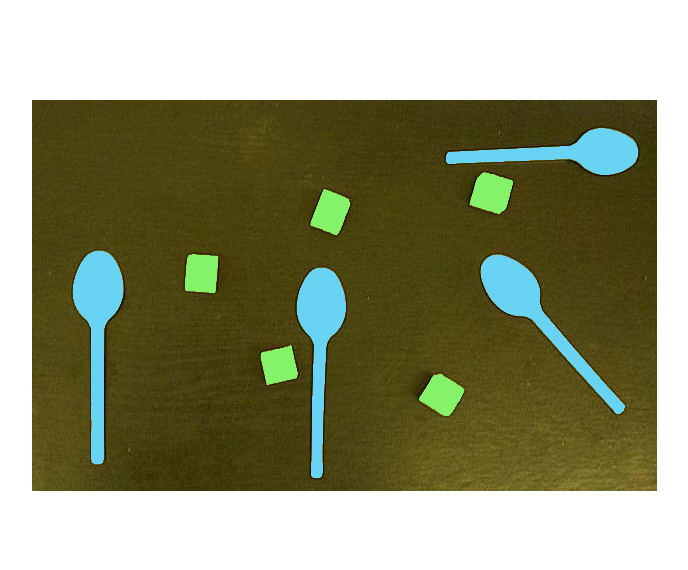
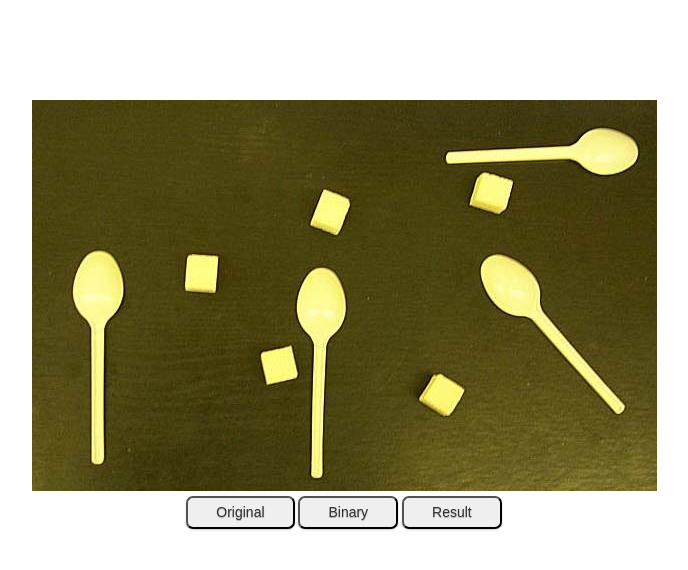
Before and after one commit to BankaSgushenki/DSP-Pattern-Recognition, a plain HTML site: page index.html in a window 1280 px wide. Shown: the whole page, without its empty margins (296-984 px from the left). Drawn offline with Linux system fonts and the light colour scheme.

Commit message:
added interface

```diff
--- a/css/main.css
+++ b/css/main.css
@@ -10,3 +10,27 @@ body {
 .content {
     margin-top: 100px;
 }
+
+.button {
+	display: inline-block;
+	outline: none;
+	cursor: pointer;
+	text-align: center;
+	text-decoration: none;
+	font: 14px/100% Arial, Helvetica, sans-serif;
+	padding: .5em 2em .55em;
+	text-shadow: 0 1px 1px rgba(0,0,0,.3);
+	-webkit-border-radius: .5em;
+	-moz-border-radius: .5em;
+	border-radius: .5em;
+	-webkit-box-shadow: 0 1px 2px rgba(0,0,0,.2);
+	-moz-box-shadow: 0 1px 2px rgba(0,0,0,.2);
+	box-shadow: 0 1px 2px rgba(0,0,0,.2);
+}
+.button:hover {
+	text-decoration: none;
+}
+.button:active {
+	position: relative;
+	top: 1px;
+}
--- a/index.html
+++ b/index.html
@@ -6,6 +6,7 @@
         <meta name="description" content="Pattern Recognition">
         <link rel="stylesheet"  href="css/main.css">
         <link rel="stylesheet"  href="css/bootstrap.css">
+
     </head>
     <body>
         <div class = "content text-center">
@@ -13,5 +14,14 @@
         </div>
         <script type="text/javascript" src = "js/patternRecognizer.js"></script>
         <script type="text/javascript" src = "js/main.js"></script>
+
+
+
+        <div style="width: 50%; margin: 0 auto; text-align: center;">
+            <input type="button" class="button" name="buttonOriginal" value="Original" onClick="showOriginalImage();">
+            <input type="button" class="button" name="buttonBinary" value="Binary" onClick="showBinaryzedPixels();">
+            <input type="button" class="button" name="buttonResult" value="Result" onClick="showResultImage();">
+        </div>
+
     </body>
 </html>
--- a/js/main.js
+++ b/js/main.js
@@ -1 +1,17 @@
 patternRecognizer.loadImage('images/P0001468.jpg');
+
+
+function showOriginalImage()
+	{
+		 patternRecognizer.ctx.drawImage(patternRecognizer.originalImage, 0, 0);
+	}
+
+function showBinaryzedPixels()
+	{
+		patternRecognizer.ctx.putImageData(patternRecognizer.binaryzedPixels, 0, 0);
+	}
+
+function showResultImage()
+	{
+		 patternRecognizer.ctx.putImageData(patternRecognizer.resultImage, 0, 0);
+	}
--- a/js/patternRecognizer.js
+++ b/js/patternRecognizer.js
@@ -56,7 +56,7 @@ patternRecognizer.loadImage = function(src) {
         self.width = self.ctx.canvas.width = self.originalImage.width;
         self.height = self.ctx.canvas.height = self.originalImage.height;
         self.ctx.drawImage(self.originalImage, 0, 0);
-        self.binaryzedPixels = patternRecognizer.extendedPixels(self.threshold(128));
+                    self.binaryzedPixels = patternRecognizer.extendedPixels(self.threshold(128));
         self.searchForObjects();
         self.paintAreas();
     };
@@ -143,5 +143,7 @@ patternRecognizer.paintAreas = function() {
                 if (sugar.indexOf(area) >= 0) this.resultImage.setColor(x, y, sugarColor);
             }
         }
-    this.ctx.putImageData(this.resultImage, 0, 0);
+   // this.ctx.putImageData(this.resultImage, 0, 0);
+   //this.ctx.putImageData(this.binaryzedPixels, 0, 0);
+   //this.ctx.putImageData(this.originalImage, 0, 0);
 }
```
